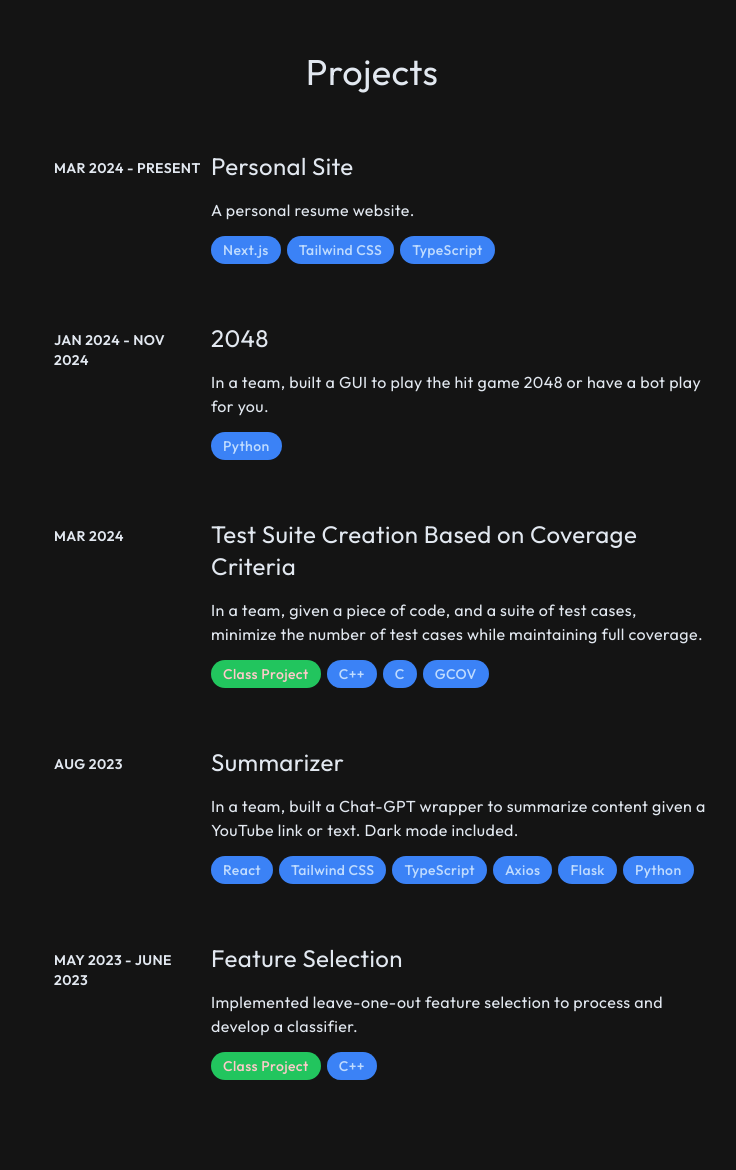
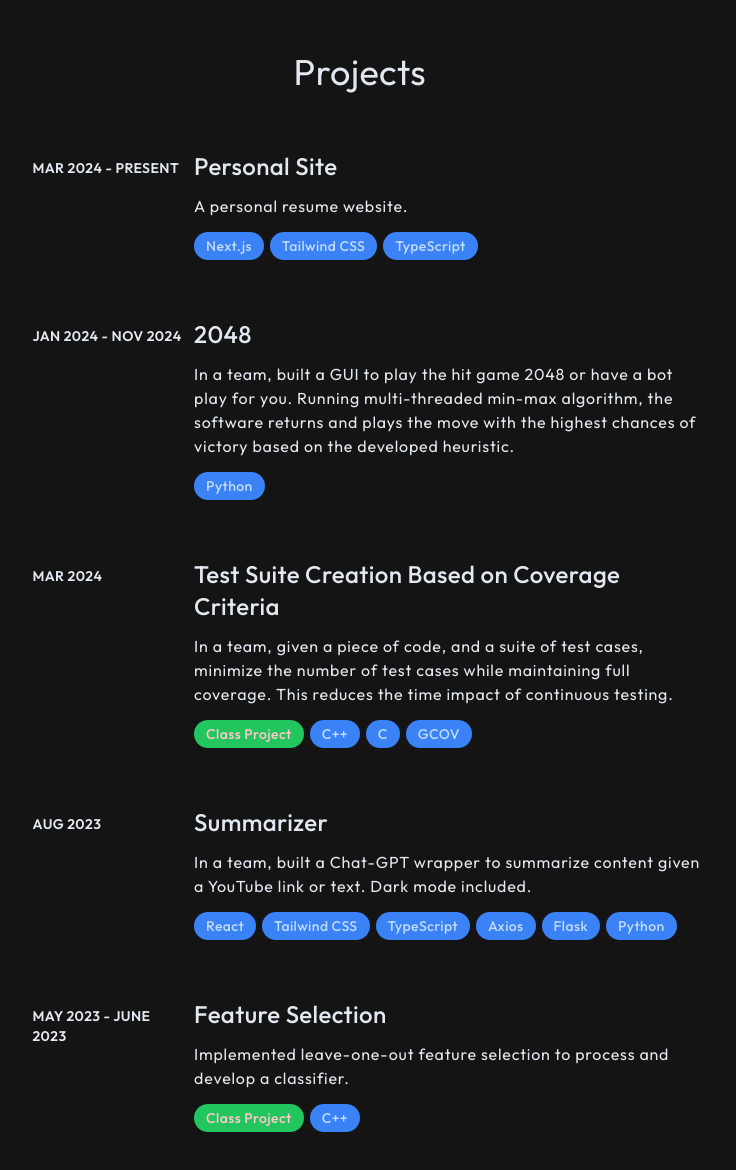
Before and after one commit to JakinChan200/site, a Next.js app: page /site/ in a window 1280 px wide. Shown: the part 1580-2750 px from the top of the page, without its empty margins (428-1164 px from the left). Built offline with nearby package versions, Linux system fonts and the light colour scheme; what tailwindcss-3d would draw is missing.

Commit message:
Revamped Experience, unhardcoded navBar location, increased content width, updated formatting

```diff
--- a/public/pages/scrollableSite.tsx
+++ b/public/pages/scrollableSite.tsx
@@ -33,7 +33,7 @@ export const ScrollableSite: React.FC= () => {
         <div className="tracking-wide select-none text-slate-200">
             <div className='flex flex-row justify-center'> {/**:bg-background*/}
                 <div className='flex justify-end w-0 lg:w-1/4'>
-                    <div className="*:uppercase font-semibold fixed hidden flex-col *:m-8 text-xl lg:flex w-1/8 *:cursor-pointer translate-y-2/3"> {/*backdrop-filter backdrop-blur-sm bg-opacity-80*/}
+                    <div className="*:uppercase font-semibold fixed hidden flex-col *:m-8 text-xl lg:flex w-1/8 *:cursor-pointer justify-center h-screen"> {/*backdrop-filter backdrop-blur-sm bg-opacity-80*/}
                         <Link href="#Introduction"
                             className={`${
                                 activeSection === "Introduction" ? "text-slate-200 transform translate-x-7" : "text-slate-600"
@@ -64,7 +64,7 @@ export const ScrollableSite: React.FC= () => {
                         </Link>
                     </div>
                 </div>
-                <div className="flex flex-col w-screen lg:w-3/4 *:transition-opacity *:ease-in *:duration-200"> {/**:bg-background*/}
+                <div className="flex flex-col w-screen lg:w-5/6 *:transition-opacity *:ease-in *:duration-200"> {/**:bg-background*/}
                     <section id="Introduction" className={`${ activeSection === "Introduction" ? "opacity-100" : "opacity-0 pointer-events-none" } h-screen flex flex-col items-center justify-center`}>
                         <div className="flex flex-row items-center justify-center w-3/4 h-4/5">
                             <div className="flex flex-col justify-center w-3/4 tracking-wide text-left h-3/4">
@@ -119,9 +119,9 @@ export const ScrollableSite: React.FC= () => {
                     <section id="Education" className={`${ activeSection === "Education" ? "opacity-100" : "opacity-0 pointer-events-none" } flex flex-col items-center justify-center`}>
                         <div className="flex flex-col items-center justify-center w-full h-screen">
                             <h2 className="my-8 text-4xl text-center">Education</h2>
-                            <div className="flex flex-wrap w-4/5 m-2 tracking-wide lg:w-2/3">
+                            <div className="flex flex-wrap w-4/5 mb-2 mr-2 tracking-wide lg:w-2/3">
                                 <div className="flex flex-col flex-shrink-0 p-6 pl-8 text-xl text-left rounded-md">
-                                    <div className="mb-2 font-semibold">
+                                    <div className="mb-1 font-semibold">
                                         M.S. in Computer Science
                                     </div>
                                     <div className="text-slate-300">
@@ -134,7 +134,7 @@ export const ScrollableSite: React.FC= () => {
                                 <div className="grow">
                                 </div>
                                 <div className="flex flex-col flex-shrink-0 p-6 pl-8 text-xl text-left rounded-md">
-                                    <div className="mb-2 font-semibold">
+                                    <div className="mb-1 font-semibold">
                                         B.S. in Computer Science,
                                         <div className="inline ml-2 text-lg italic font-normal">
                                             Cum Laude
@@ -161,10 +161,10 @@ export const ScrollableSite: React.FC= () => {
                                             Mar 2024 - Present
                                         </div>
                                         <div className="col-span-6 col-start-1 md:col-start-3 grid-cols-subgrid">
-                                            <div className="text-2xl">
+                                            <div className="text-2xl font-medium">
                                                 Personal Site
                                             </div>
-                                            <div className="mt-4 text-md text-slate-200">
+                                            <div className="mt-3 tracking-wider text-md text-slate-200">
                                                 A personal resume website.
                                             </div>
                                             <div className="flex flex-row flex-wrap mt-2 mb-1.5">
@@ -181,11 +181,11 @@ export const ScrollableSite: React.FC= () => {
                                             Jan 2024 - Nov 2024
                                         </div>
                                         <div className="col-span-6 col-start-3 grid-cols-subgrid">
-                                            <div className="text-2xl">
+                                            <div className="text-2xl font-medium">
                                                 2048
                                             </div>
-                                            <div className="mt-4 text-md text-slate-200">
-                                                In a team, built a GUI to play the hit game 2048 or have a bot play for you.
+                                            <div className="mt-3 tracking-wider text-md text-slate-200">
+                                                In a team, built a GUI to play the hit game 2048 or have a bot play for you. Running multi-threaded min-max algorithm, the software returns and plays the move with the highest chances of victory based on the developed heuristic.
                                             </div>
                                             <div className="flex flex-row flex-wrap mt-2 mb-1.5">
                                                 <TechStackTag text="Python"/>
@@ -199,11 +199,11 @@ export const ScrollableSite: React.FC= () => {
                                             Mar 2024
                                         </div>
                                         <div className="col-span-6 col-start-3 grid-cols-subgrid">
-                                            <div className="text-2xl">
+                                            <div className="text-2xl font-medium">
                                                 Test Suite Creation Based on Coverage Criteria
                                             </div>
-                                            <div className="mt-4 text-md text-slate-200">
-                                                In a team, given a piece of code, and a suite of test cases, minimize the number of test cases while maintaining full coverage.
+                                            <div className="mt-3 tracking-wider text-md text-slate-200">
+                                                In a team, given a piece of code, and a suite of test cases, minimize the number of test cases while maintaining full coverage. This reduces the time impact of continuous testing.
                                             </div>
                                             <div className="flex flex-row flex-wrap mt-2 mb-1.5">
                                                 <div className="inline-block px-3 py-1 mt-1.5 mr-1.5 text-sm font-medium text-red-200 bg-green-500 rounded-full">
@@ -222,10 +222,10 @@ export const ScrollableSite: React.FC= () => {
                                             Aug 2023
                                         </div>
                                         <div className="col-span-6 col-start-3 grid-cols-subgrid">
-                                            <div className="text-2xl">
+                                            <div className="text-2xl font-medium">
                                                 Summarizer
                                             </div>
-                                            <div className="mt-4 text-md text-slate-200">
+                                            <div className="mt-3 tracking-wider text-md text-slate-200">
                                                 In a team, built a Chat-GPT wrapper to summarize content given a YouTube link or text. Dark mode included.
                                             </div>
                                             <div className="flex flex-row flex-wrap mt-2 mb-1.5">
@@ -245,10 +245,10 @@ export const ScrollableSite: React.FC= () => {
                                             May 2023 - June 2023
                                         </div>
                                         <div className="col-span-6 col-start-3 grid-cols-subgrid">
-                                            <div className="text-2xl">
+                                            <div className="text-2xl font-medium">
                                                 Feature Selection
                                             </div>
-                                            <div className="mt-4 text-md text-slate-200">
+                                            <div className="mt-3 tracking-wider text-md text-slate-200">
                                                 Implemented leave-one-out feature selection to process and develop a classifier.
                                             </div>
                                             <div className="flex flex-row flex-wrap mt-2 mb-1.5">
@@ -267,39 +267,47 @@ export const ScrollableSite: React.FC= () => {
                     <section id="Experience" className={`${ activeSection === "Experience" ? "opacity-100" : "opacity-0 pointer-events-none" } `}>
                         <div className="flex flex-col items-center justify-center w-full h-screen">
                             <h2 className="my-8 text-4xl text-center">Experience</h2>
-                            <div className="w-4/5 lg:w-2/3 *:w-full *:mb-8 *:bg-[#121212] *:rounded-lg *:p-6">
-                                <div className="">
-                                    <h3 className="mb-1 text-xl lg:text-2xl">
+                            <div className="w-4/5 lg:w-3/4 group">
+                                <div className="grid p-6 pl-8 rounded-lg md:grid-cols-8">
+                                    <div className="hidden col-span-2 m-2 text-sm font-semibold uppercase md:block">
+                                        Sep 2022 - Jun 2024
+                                    </div>
+                                    <div className="col-span-6 col-start-3 grid-cols-subgrid">
+                                        <div className="text-2xl font-medium">
                                             Resident Advisor
-                                    </h3>
-                                    <div className="text-xs font-extralight lg:text-lg">
+                                        </div>
+                                        <div className="font-extralight lg:text-lg">
                                             University of California, Riverside
-                                        <br></br>
-                                        [ 2022 - 2024 ]
                                         </div>
-                                    <div className="text-sm lg:text-lg text-pretty">
-                                        - Acted as a primary advisor for roughly 45 residents on available campus resources and housing needs
+                                        <div className="mt-3 leading-relaxed tracking-wider text-md text-slate-200 text-pretty">
+                                            - Developed and hosted programs for an 25+ residents based on predetermined educational goals
                                             <br></br>
                                             - Acted as a primary advisor for 45+ residents on available campus resources and housing needs
                                             <br></br>
                                             - Fostered the largest average hall GPA increase in the building of 0.17 and 0.18 two years in a row
                                         </div>
                                     </div>
-                                <div className="">
-                                    <h3 className="mb-1 text-xl lg:text-2xl">
+                                </div>
+                            </div>
+                            <div className="w-4/5 lg:w-3/4 group">
+                                <div className="grid p-6 pl-8 rounded-lg md:grid-cols-8">
+                                    <div className="hidden col-span-2 m-2 text-sm font-semibold uppercase md:block">
+                                        Jun 2018 - Jul 2018
+                                    </div>
+                                    <div className="col-span-6 col-start-3 grid-cols-subgrid">
+                                        <div className="text-2xl font-medium">
                                             Summer School Activities Leader
-                                    </h3>
-                                    <div className="text-xs font-extralight lg:text-lg">
+                                        </div>
+                                        <div className="font-extralight lg:text-lg">
                                             Cornerstone Academy
-                                        <br></br>
-                                        [ Summer 2018 ]
                                         </div>
-                                    <div className="text-sm lg:text-lg text-pretty">
+                                        <div className="mt-3 leading-relaxed tracking-wider text-md text-slate-200 text-pretty">
                                             - Directed 20+ second graders through a variety of indoor and outdoor activities
                                             <br></br>
-                                        - Coordinated and led cooking activities, arts and crafts, storytime, Bible lessons, and field trips
+                                            - Coordinated and led cooking activities, arts and crafts, storytime, and field trips
                                             <br></br>
                                             - Prepared materials including posters, badges, decorations, and items necessary for the above activities
+                                        </div>
                                     </div>
                                 </div>
                             </div>
```
Lines whose indentation alone changed are shown as unchanged.
